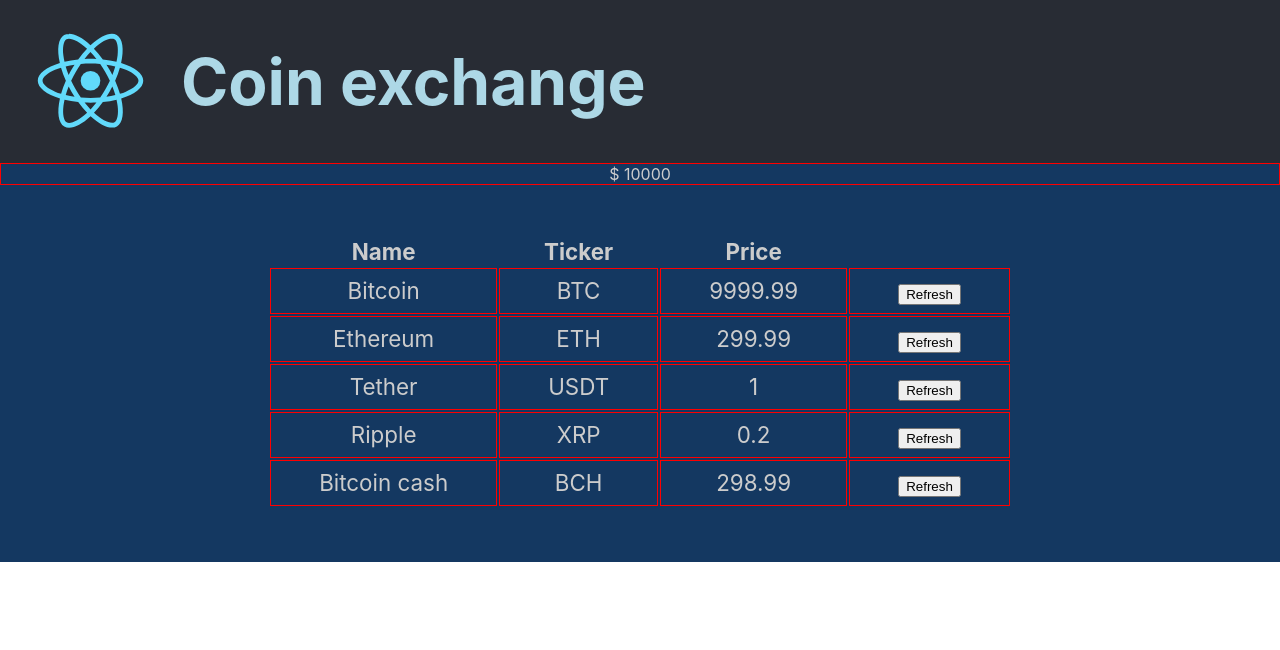
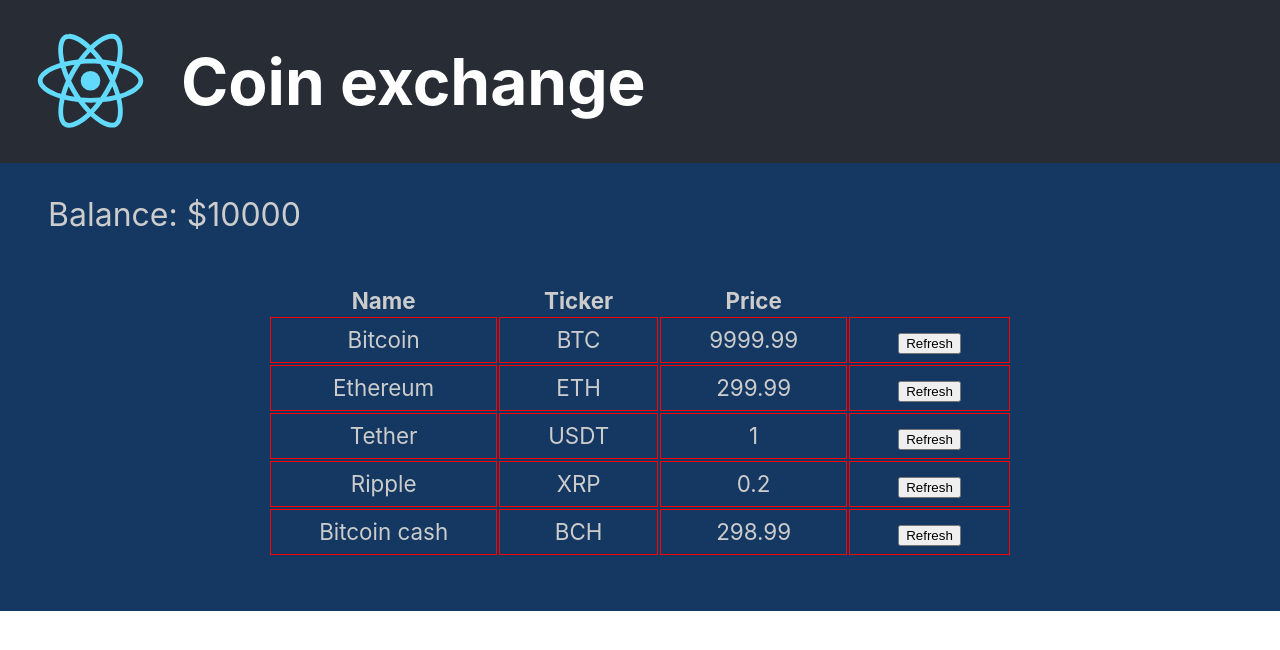
Before and after one commit to jelloss/top-coins-atm, a React (Create React App) app: page / in a window 1280 px wide. Shown: the top 650 px of the page. Built offline with nearby package versions, Linux system fonts and the light colour scheme.

Commit message:
componentization and prop drilling

```diff
--- a/package.json
+++ b/package.json
@@ -10,6 +10,8 @@
     "react-dom": "^17.0.1",
     "react-scripts": "4.0.1",
     "styled-components": "^5.2.1",
+    "uuid": "^8.3.2",
+    "uuidv4": "^6.2.6",
     "web-vitals": "^0.2.4"
   },
   "scripts": {
--- a/src/App.css
+++ /dev/null
@@ -1,37 +0,0 @@
-.App {
-  text-align: center;
-  background-color: rgb(20, 56, 97);
-  color: #cccccc;
-}
-
-.coin-table {
-  margin: 50px auto 50px auto;
-  display: inline-block;
-  font-size: 1.4rem;
-}
-
-
-.App-logo {
-  height: 8rem;
-  pointer-events: none;
-}
-
-
-.App-header {
-  background-color: #282c34;
-  min-height: 20vh;
-  display: flex;
-  flex-direction: row;
-  align-items: center;
-  justify-content: flex-start;
-
-  color: lightblue;
-}
-
-.App-title {
-  font-size: 4rem+;
-}
-
-.App-link {
-  color: #61dafb;
-}
--- a/src/components/AccountBalance/AccountBalance.jsx
+++ b/src/components/AccountBalance/AccountBalance.jsx
@@ -3,7 +3,9 @@
 import styled from 'styled-components';
 
 const Section = styled.section`
-    border: 1px solid red;
+    font-size: 2rem;
+    text-align: left;
+    padding: 2rem 3rem 0rem;
 `;
 
 
@@ -11,7 +13,7 @@
     render() {
         return (
             <Section >
-             $ {this.props.amount}
+             Balance: ${this.props.amount}
             </Section>
         );
     }
--- a/src/components/ExchangeHeader/ExchangeHeader.jsx
+++ b/src/components/ExchangeHeader/ExchangeHeader.jsx
@@ -15,8 +15,7 @@
     flex-direction: row;
     align-items: center;
     justify-content: flex-start;
-
-    color: lightblue;
+    color: white;
 `;
 
 const H1 = styled.h1`
@@ -28,7 +27,7 @@
 export default class ExchangeHeader extends Component {
     render() {
         return (
-            <Header className="App-header">
+            <Header >
                 <Img src={logo} alt="React logo" />
                 <H1>
                     Coin exchange
```
Also changed, not shown: 2 other files (tests, documents, lock files or other folders).
